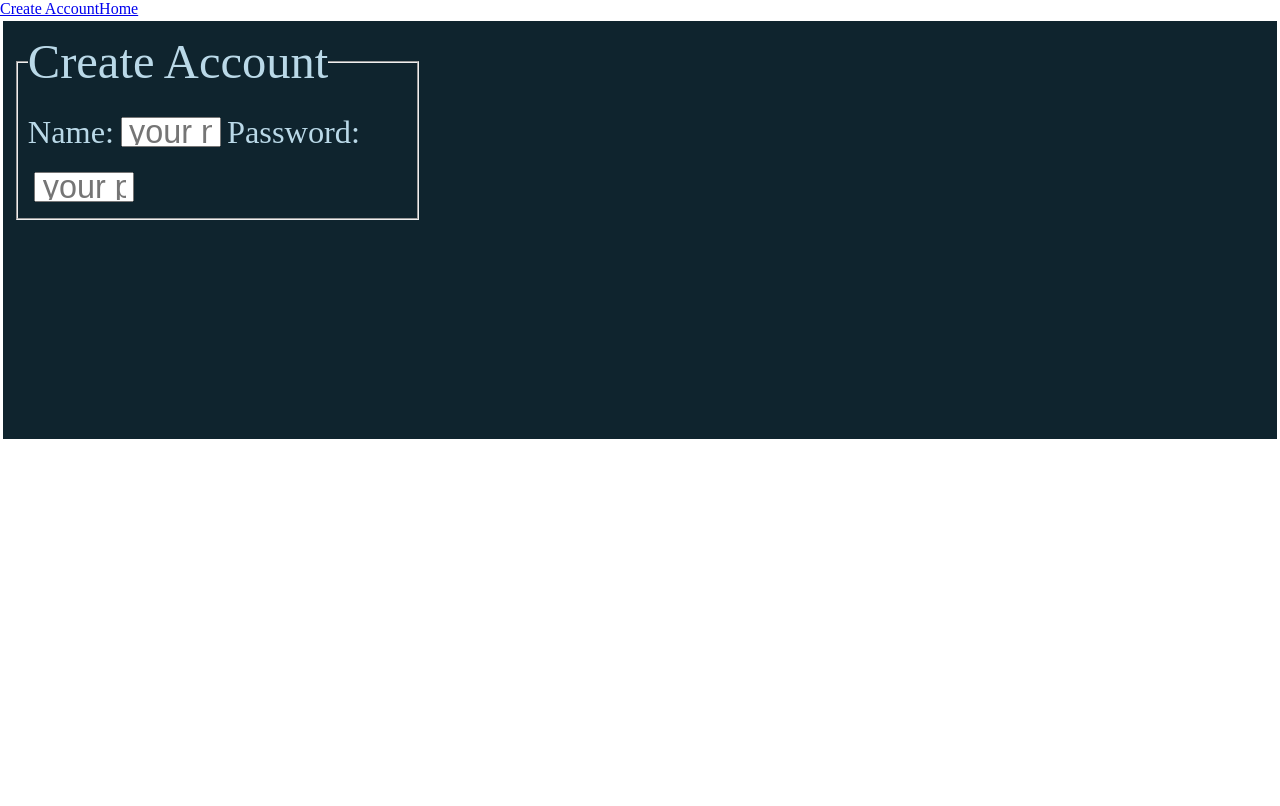
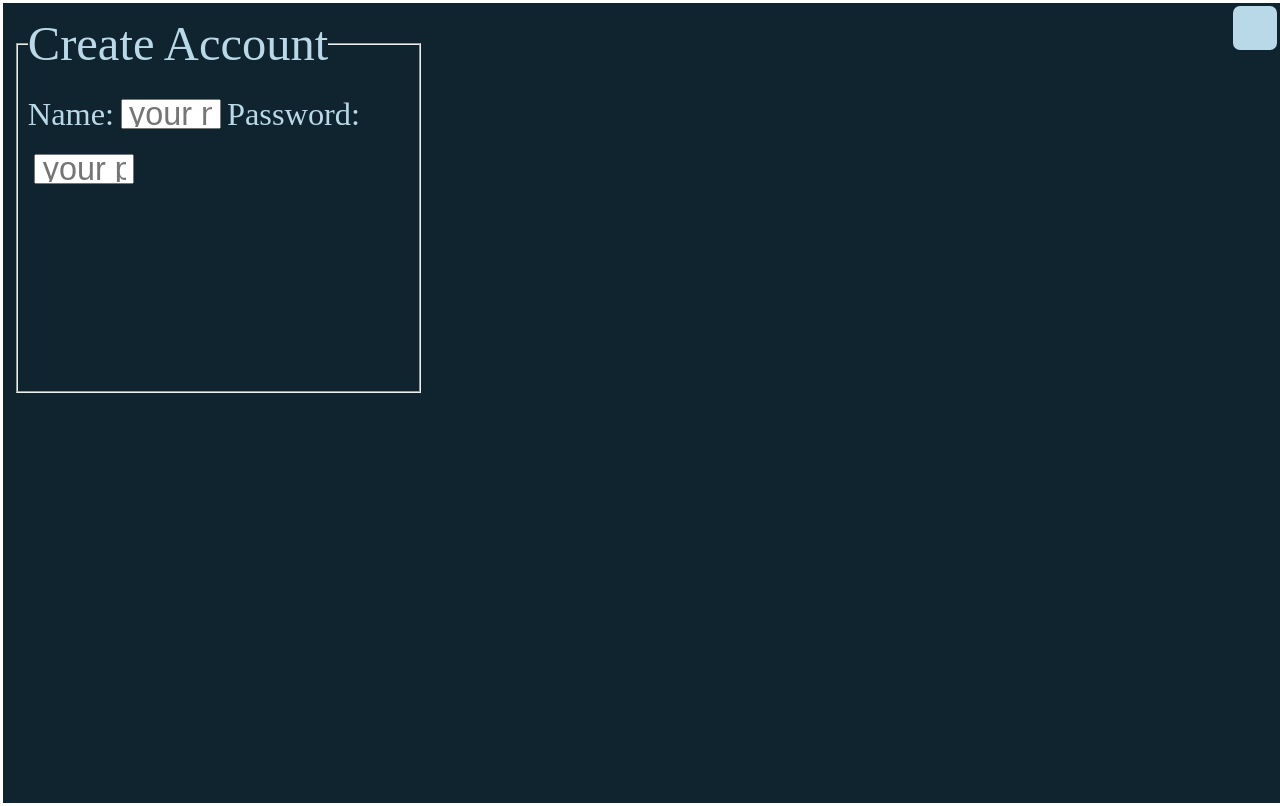
Before and after one commit to collerhatguy/face-maker-2, a React (Create React App) app: page /create-account in a window 1280 px wide. Built offline with nearby package versions, Linux system fonts and the light colour scheme.

Commit message:
styled the nav

```diff
--- a/src/App.js
+++ b/src/App.js
@@ -9,6 +9,7 @@ import './styles/App.css';
 function App() {
   return (
     <Router>
+      <header>
         <nav>
           <Link to="/create-account">
             Create Account
@@ -17,6 +18,7 @@ function App() {
             Home
           </Link>
         </nav>
+      </header>
       <Switch>
           <Route path="/" exact component={AppPage} />
           <Route path="/create-account" component={AccountCreationPage} />
--- a/src/components/AccountCreationPage.js
+++ b/src/components/AccountCreationPage.js
@@ -3,7 +3,7 @@ import React from 'react'
 export default function AccountCreationPage() {
     return (
         <div>
-            <form>
+            <form className="account-form">
                 <fieldset>
                     <legend>Create Account</legend>
                     <label for="name">
--- a/src/styles/App.css
+++ b/src/styles/App.css
@@ -222,6 +222,42 @@ form input {
   margin: .2em;
 }
 
+.account-form {
+  width: 100vw;
+  height: 100vh;
+}
+
+header {
+  position: relative;
+}
+
+nav {
+  max-width: -webkit-fit-content;
+  max-width: -moz-fit-content;
+  max-width: fit-content;
+  min-width: 50px;
+  height: 50px;
+  background-color: #bad9e8;
+  color: #0f242e;
+  border: solid 3px #0f242e;
+  border-radius: 10px;
+  right: 0;
+  top: 0;
+  position: absolute;
+}
+
+nav a {
+  display: none;
+}
+
+nav:hover a {
+  font-size: 16.18px;
+  display: block;
+  text-decoration: none;
+  padding: .2em;
+  text-align: center;
+}
+
 @media only screen and (max-width: 480px) {
   form {
     display: -webkit-box;
--- a/src/styles/App.scss
+++ b/src/styles/App.scss
@@ -4,8 +4,9 @@
 // 2. variables
 // 3. mixins
 // 4. centering
-// 5. form
-// 6. media queries
+// 5. forms
+// 6. nav bar
+// 7. media queries
 
 // 1. default stats
 *, *::before, *::after {
@@ -36,7 +37,7 @@ $base-font-size: 10px;
 
 @import "./faceDefault";
 
-// 5. form
+// 5. forms
 form {
   padding: .2em;
   margin: .2em;
@@ -61,8 +62,39 @@ form {
     margin: .2em;
   }
 }
+.account-form {
+  width: 100vw;
+  height: 100vh;
+}
 
-// 6. media queries
+// 6. nav bar
+header {
+  position: relative;
+}
+nav {
+  max-width: fit-content;
+  min-width: 50px;
+  height: 50px;
+  background-color: $primary-color;
+  color: $secondary-color;
+  border: solid 3px $secondary-color;
+  border-radius: 10px;
+  right: 0;
+  top: 0;
+  position: absolute;
+  a {
+    display: none;
+  }
+  &:hover a {
+    @include font-size(1);
+    display: block;
+    text-decoration: none;
+    padding: .2em;
+    text-align: center;
+  }
+}
+
+// 7. media queries
 @media only screen and (max-width: 480px) {
   form {
     display: flex;
```
Also changed, not shown: src/components/LoginPage.js (added, +25 -0 lines), 1 other file (tests, documents, lock files or other folders). Lines whose indentation alone changed are shown as unchanged.
